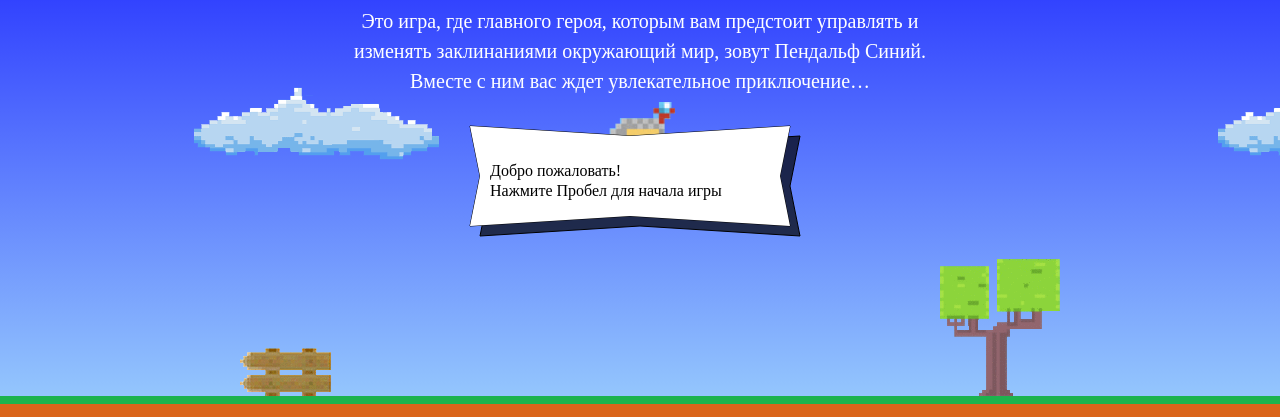
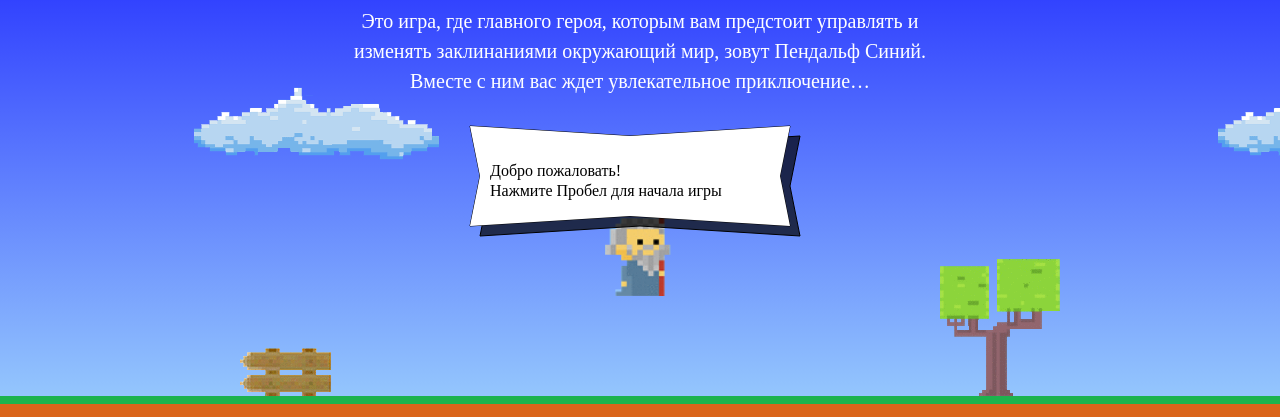
Before and after one commit to JhonySmith/661141-code-and-magick-19, a website: page index.html in a window 1280 px wide. Shown: the part 203-620 px from the top of the page. Drawn offline with Linux system fonts and the light colour scheme; a web font is replaced by a local one.

Commit message:
Правки

```diff
--- a/index.html
+++ b/index.html
@@ -249,7 +249,7 @@
       };
 
       var getWizardY = function(height) {
-        var yPosition = height - (height / 3) * 2 - getWizardHeight();
+        var yPosition = (height / 3) * 2 - getWizardHeight();
         return yPosition;
       };
     </script>
```
